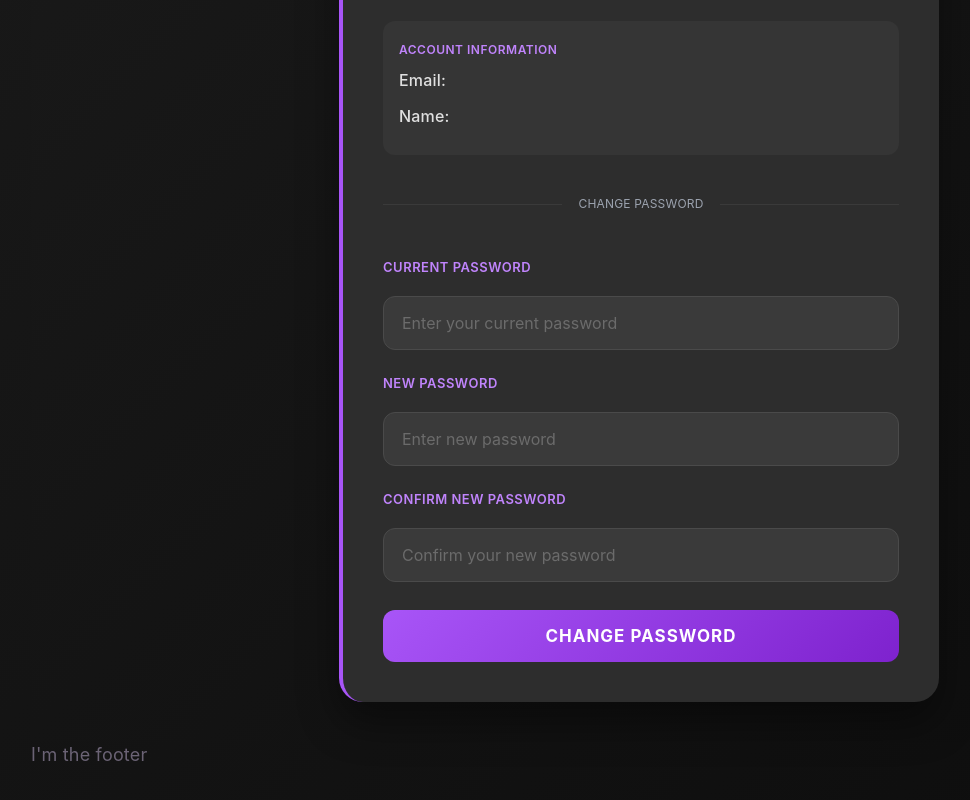
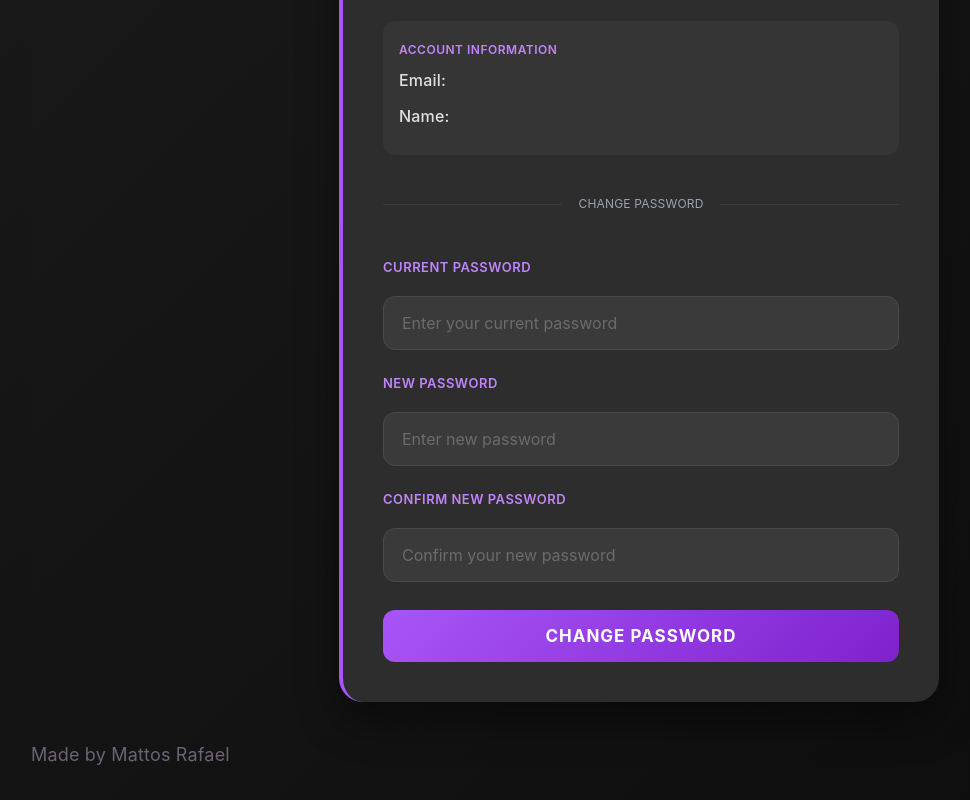
Before and after one commit to mattos-rafael/dnd-frontend, a React (Vite) app: page /user in a window 1280 px wide. Shown: the part 435-1235 px from the top of the page, without its empty margins (1-971 px from the left). Built offline with nearby package versions, Linux system fonts and the light colour scheme; no server answers.

Commit message:
Change footer

```diff
--- a/src/components/Footer/Footer.jsx
+++ b/src/components/Footer/Footer.jsx
@@ -2,7 +2,7 @@ function Footer() {
 
   return(
     <footer>
-      <p>I'm the footer</p>
+      <p>Made by Mattos Rafael</p>
     </footer>
   )
 }
```
